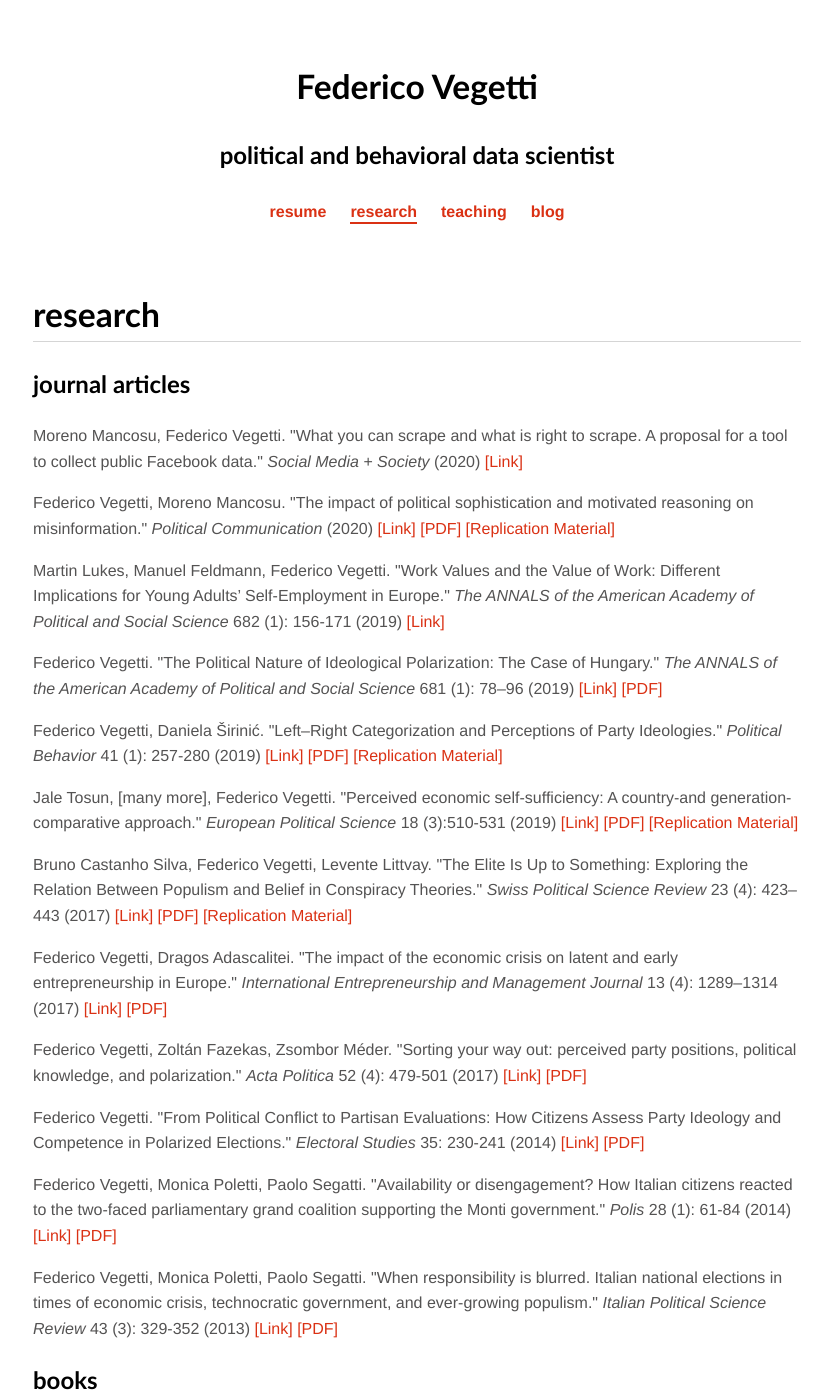
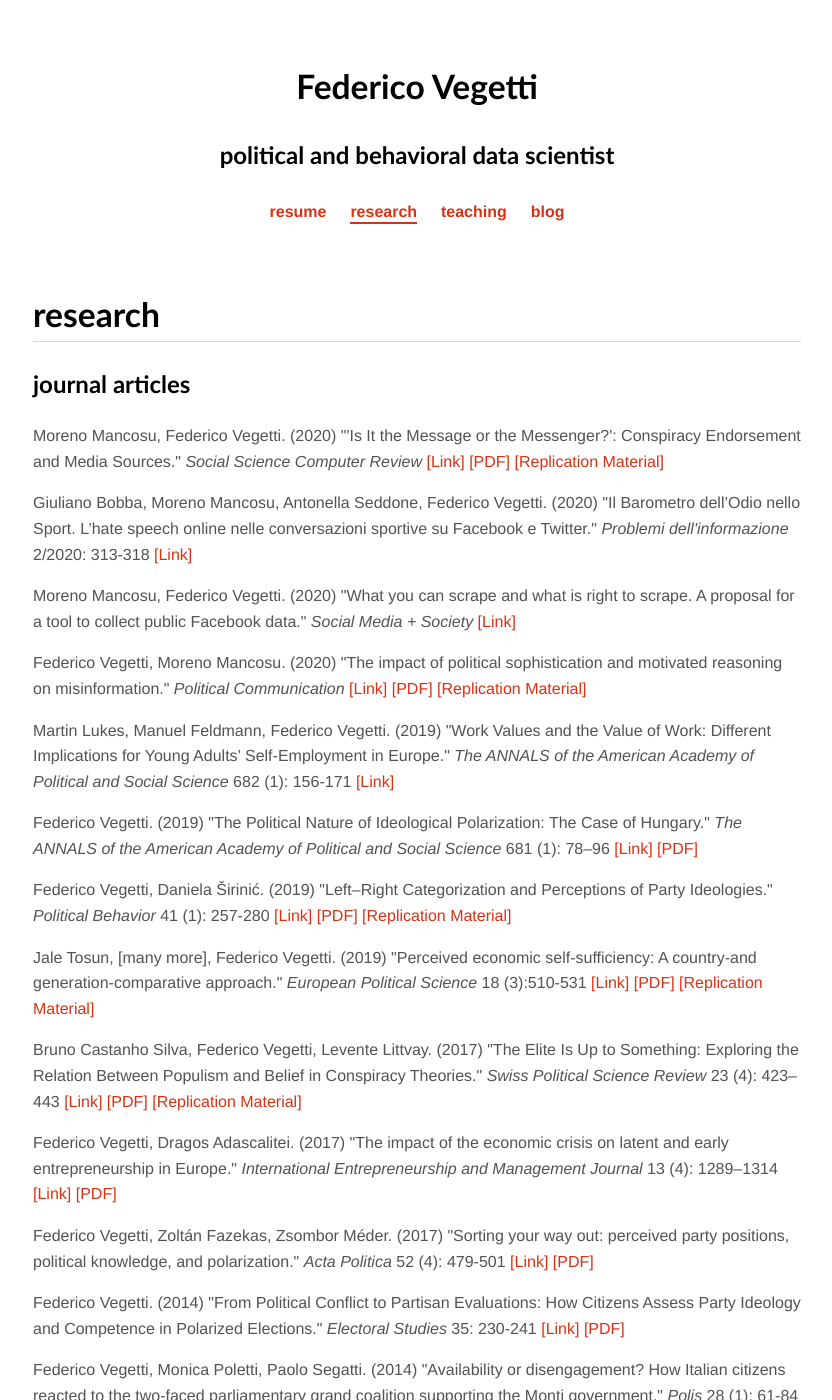
Before and after one commit to federicovegetti/federicovegetti.github.io, a Jekyll site: the page built from research/index.html, in a window 1280 px wide and 1400 px high. Shown: the whole window, without its empty margins (223-1055 px from the left). Built offline with Jekyll 4.4.1, drawn with Linux system fonts in a browser that asks for light colours; nearby versions of some CDN libraries; a style sheet for code colours, icons or effects is not loaded; some of the changed text lies outside the part shown.

Commit message:
update papers

```diff
--- a/research/index.html
+++ b/research/index.html
@@ -8,63 +8,74 @@ permalink: research/
 
 <h2>journal articles</h2>
 
-	<p>Moreno Mancosu, Federico Vegetti. "What you can scrape and what is right to scrape. A proposal for a tool to collect public Facebook data." <i>Social Media + Society</i> (2020)
+	<p>Moreno Mancosu, Federico Vegetti. (2020) "'Is It the Message or the Messenger?': Conspiracy Endorsement and Media Sources." <i>Social Science Computer Review</i>
+		<a href="https://doi.org/10.1177%2F0894439320965107" target="_blank">[Link]</a>
+		<a href="{{ site.baseurl }}/pdfs/paper_SSCR_2020.pdf">[PDF]</a>
+		<a href="https://github.com/morenomancosu/SSCORE_2020" target="_blank">[Replication Material]</a>
+	</p>
+
+	<p>Giuliano Bobba, Moreno Mancosu, Antonella Seddone, Federico Vegetti. (2020) "Il Barometro dell’Odio nello Sport. L’hate speech online nelle conversazioni sportive su Facebook e Twitter." <i>Problemi dell'informazione</i> 2/2020: 313-318
+		<a href="https://www.rivisteweb.it/doi/10.1445/97797" target="_blank">[Link]</a>
+	</p>
+
+	<p>Moreno Mancosu, Federico Vegetti. (2020) "What you can scrape and what is right to scrape. A proposal for a tool to collect public Facebook data." <i>Social Media + Society</i>
 		<a href="https://doi.org/10.1177%2F2056305120940703" target="_blank">[Link]</a>
+	</p>
 
-	<p>Federico Vegetti, Moreno Mancosu. "The impact of political sophistication and motivated reasoning on misinformation." <i>Political Communication</i> (2020)
+	<p>Federico Vegetti, Moreno Mancosu. (2020) "The impact of political sophistication and motivated reasoning on misinformation." <i>Political Communication</i>
 		<a href="https://doi.org/10.1080/10584609.2020.1744778" target="_blank">[Link]</a>
 		<a href="{{ site.baseurl }}/pdfs/paper_PolCom_2020.pdf">[PDF]</a>
 		<a href="https://doi.org/10.7910/DVN/GZH5L9" target="_blank">[Replication Material]</a>
 	</p>
 
-	<p>Martin Lukes, Manuel Feldmann, Federico Vegetti. "Work Values and the Value of Work: Different Implications for Young Adults’ Self-Employment in Europe." <i>The ANNALS of the American Academy of Political and Social Science</i> 682 (1): 156-171 (2019)
+	<p>Martin Lukes, Manuel Feldmann, Federico Vegetti. (2019) "Work Values and the Value of Work: Different Implications for Young Adults’ Self-Employment in Europe." <i>The ANNALS of the American Academy of Political and Social Science</i> 682 (1): 156-171
 		<a href="https://doi.org/10.1177%2F0002716219828976" target="_blank">[Link]</a>
 	</p>
 
-	<p>Federico Vegetti. "The Political Nature of Ideological Polarization: The Case of Hungary." <i>The ANNALS of the American Academy of Political and Social Science</i> 681 (1): 78–96 (2019)
+	<p>Federico Vegetti. (2019) "The Political Nature of Ideological Polarization: The Case of Hungary." <i>The ANNALS of the American Academy of Political and Social Science</i> 681 (1): 78–96
 		<a href="https://doi.org/10.1177%2F0002716218813895" target="_blank">[Link]</a>
 		<a href="{{ site.baseurl }}/pdfs/paper_annals_2019.pdf">[PDF]</a>
 	</p>
 
-	<p>Federico Vegetti, Daniela Širinić. "Left–Right Categorization and Perceptions of Party Ideologies." <i>Political Behavior</i> 41 (1): 257-280 (2019)
+	<p>Federico Vegetti, Daniela Širinić. (2019) "Left–Right Categorization and Perceptions of Party Ideologies." <i>Political Behavior</i> 41 (1): 257-280
 		<a href="https://doi.org/10.1007/s11109-018-9451-y" target="_blank">[Link]</a>
 		<a href="{{ site.baseurl }}/pdfs/paper_PB_2018.pdf">[PDF]</a>
 		<a href="https://doi.org/10.7910/DVN/MT7XU0" target="_blank">[Replication Material]</a>
 	</p>
 
-	<p>Jale Tosun, [many more], Federico Vegetti. "Perceived economic self-sufficiency: A country-and generation-comparative approach." <i>European Political Science</i> 18 (3):510-531 (2019)
+	<p>Jale Tosun, [many more], Federico Vegetti. (2019) "Perceived economic self-sufficiency: A country-and generation-comparative approach." <i>European Political Science</i> 18 (3):510-531
 		<a href="https://doi.org/10.1057/s41304-018-0186-3" target="_blank">[Link]</a>
 		<a href="{{ site.baseurl }}/pdfs/paper_EPS_2018.pdf">[PDF]</a>
 		<a href="https://github.com/federicovegetti/EPS2018" target="_blank">[Replication Material]</a>
 	</p>
 
-	<p>Bruno Castanho Silva, Federico Vegetti, Levente Littvay. "The Elite Is Up to Something: Exploring the Relation Between Populism and Belief in Conspiracy Theories." <i>Swiss Political Science Review</i> 23 (4): 423–443 (2017)
+	<p>Bruno Castanho Silva, Federico Vegetti, Levente Littvay. (2017) "The Elite Is Up to Something: Exploring the Relation Between Populism and Belief in Conspiracy Theories." <i>Swiss Political Science Review</i> 23 (4): 423–443
 		<a href="https://onlinelibrary.wiley.com/doi/10.1111/spsr.12270/full" target="_blank">[Link]</a>
 		<a href="{{ site.baseurl }}/pdfs/paper_SPSR_2017.pdf">[PDF]</a>
 		<a href="https://github.com/bcastanho/SPSR2017" target="_blank">[Replication Material]</a>
 	</p>
 
-	<p>Federico Vegetti, Dragos Adascalitei. "The impact of the economic crisis on latent and early entrepreneurship in Europe." <i>International Entrepreneurship and Management Journal</i> 13 (4): 1289–1314 (2017)
+	<p>Federico Vegetti, Dragos Adascalitei. (2017) "The impact of the economic crisis on latent and early entrepreneurship in Europe." <i>International Entrepreneurship and Management Journal</i> 13 (4): 1289–1314
 		<a href="https://link.springer.com/article/10.1007/s11365-017-0456-5/fulltext.html" target="_blank">[Link]</a>
 		<a href="{{ site.baseurl }}/pdfs/paper_crisis_entrep_2017.pdf">[PDF]</a>
 	</p>
 
-	<p>Federico Vegetti, Zoltán Fazekas, Zsombor Méder. "Sorting your way out: perceived party positions, political knowledge, and polarization." <i>Acta Politica</i> 52 (4): 479-501 (2017)
+	<p>Federico Vegetti, Zoltán Fazekas, Zsombor Méder. (2017) "Sorting your way out: perceived party positions, political knowledge, and polarization." <i>Acta Politica</i> 52 (4): 479-501
 		<a href="https://link.springer.com/article/10.1057/s41269-016-0029-6" target="_blank">[Link]</a>
 		<a href="{{ site.baseurl }}/pdfs/paper_sorting_2016.pdf">[PDF]</a>
 	</p>
 
-	<p>Federico Vegetti. "From Political Conflict to Partisan Evaluations: How Citizens Assess Party Ideology and Competence in Polarized Elections." <i>Electoral Studies</i> 35: 230-241 (2014)
+	<p>Federico Vegetti. (2014) "From Political Conflict to Partisan Evaluations: How Citizens Assess Party Ideology and Competence in Polarized Elections." <i>Electoral Studies</i> 35: 230-241
 		<a href="http://www.sciencedirect.com/science/article/pii/S0261379414000092" target="_blank">[Link]</a>
 		<a href="{{ site.baseurl }}/pdfs/paper_ES_2014.pdf">[PDF]</a>
 	</p>
 
-	<p>Federico Vegetti, Monica Poletti, Paolo Segatti. "Availability or disengagement? How Italian citizens reacted to the two-faced parliamentary grand coalition supporting the Monti government." <i>Polis</i> 28 (1): 61-84 (2014)
+	<p>Federico Vegetti, Monica Poletti, Paolo Segatti. (2014) "Availability or disengagement? How Italian citizens reacted to the two-faced parliamentary grand coalition supporting the Monti government." <i>Polis</i> 28 (1): 61-84
 		<a href="https://www.rivisteweb.it/doi/10.1424/76410" target="_blank">[Link]</a>
 		<a href="{{ site.baseurl }}/pdfs/paper_polis_2014.pdf">[PDF]</a>
 	</p>
 
-	<p>Federico Vegetti, Monica Poletti, Paolo Segatti. "When responsibility is blurred. Italian national elections in times of economic crisis, technocratic government, and ever-growing populism." <i>Italian Political Science Review</i> 43 (3): 329-352 (2013)
+	<p>Federico Vegetti, Monica Poletti, Paolo Segatti. (2013) "When responsibility is blurred. Italian national elections in times of economic crisis, technocratic government, and ever-growing populism." <i>Italian Political Science Review</i> 43 (3): 329-352
 		<a href="https://www.rivisteweb.it/doi/10.1426/75243" target="_blank">[Link]</a>
 		<a href="{{ site.baseurl }}/pdfs/paper_RISP_2013.pdf">[PDF]</a>
 	</p>
```
Also changed, not shown: 1 other file.
